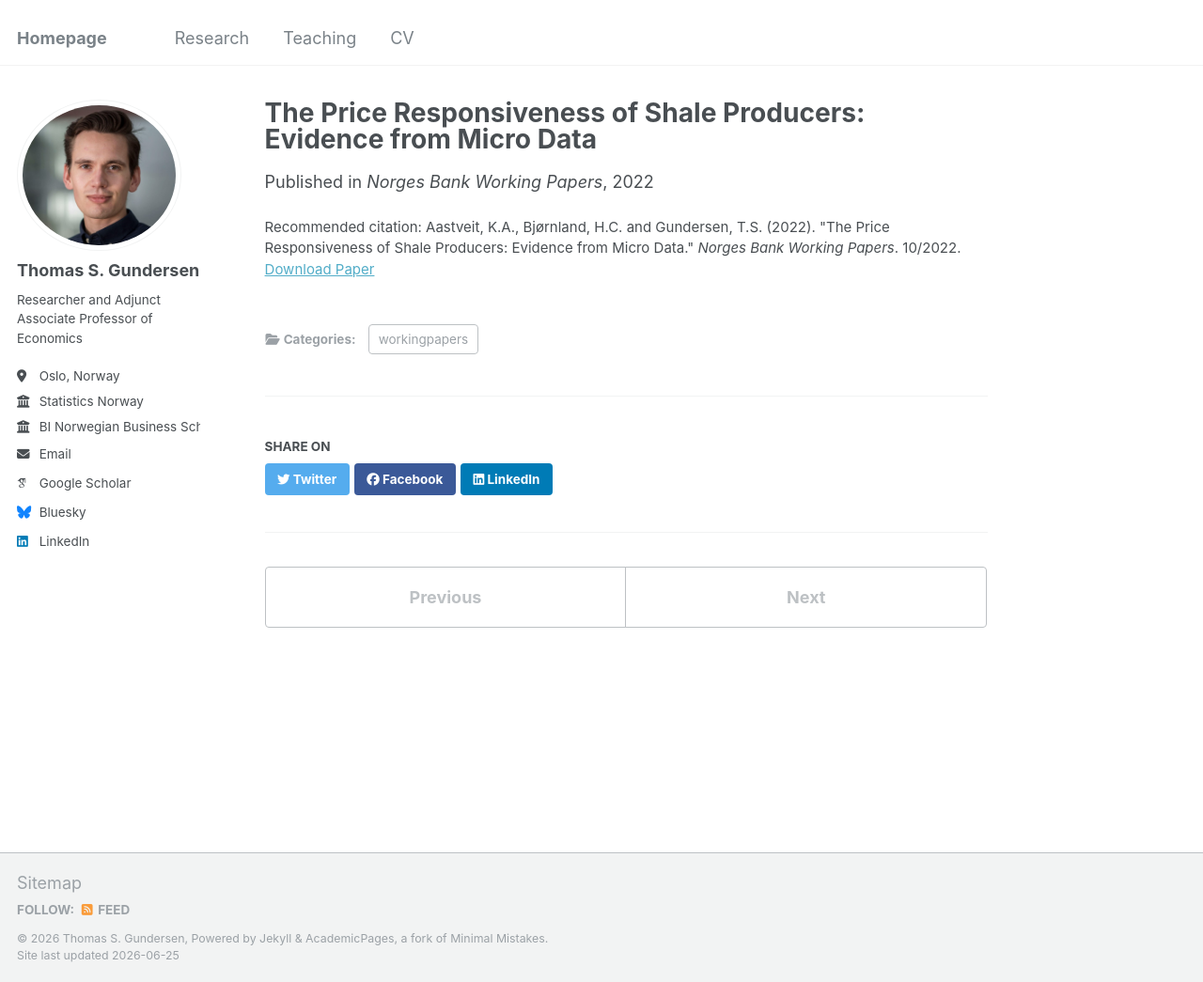
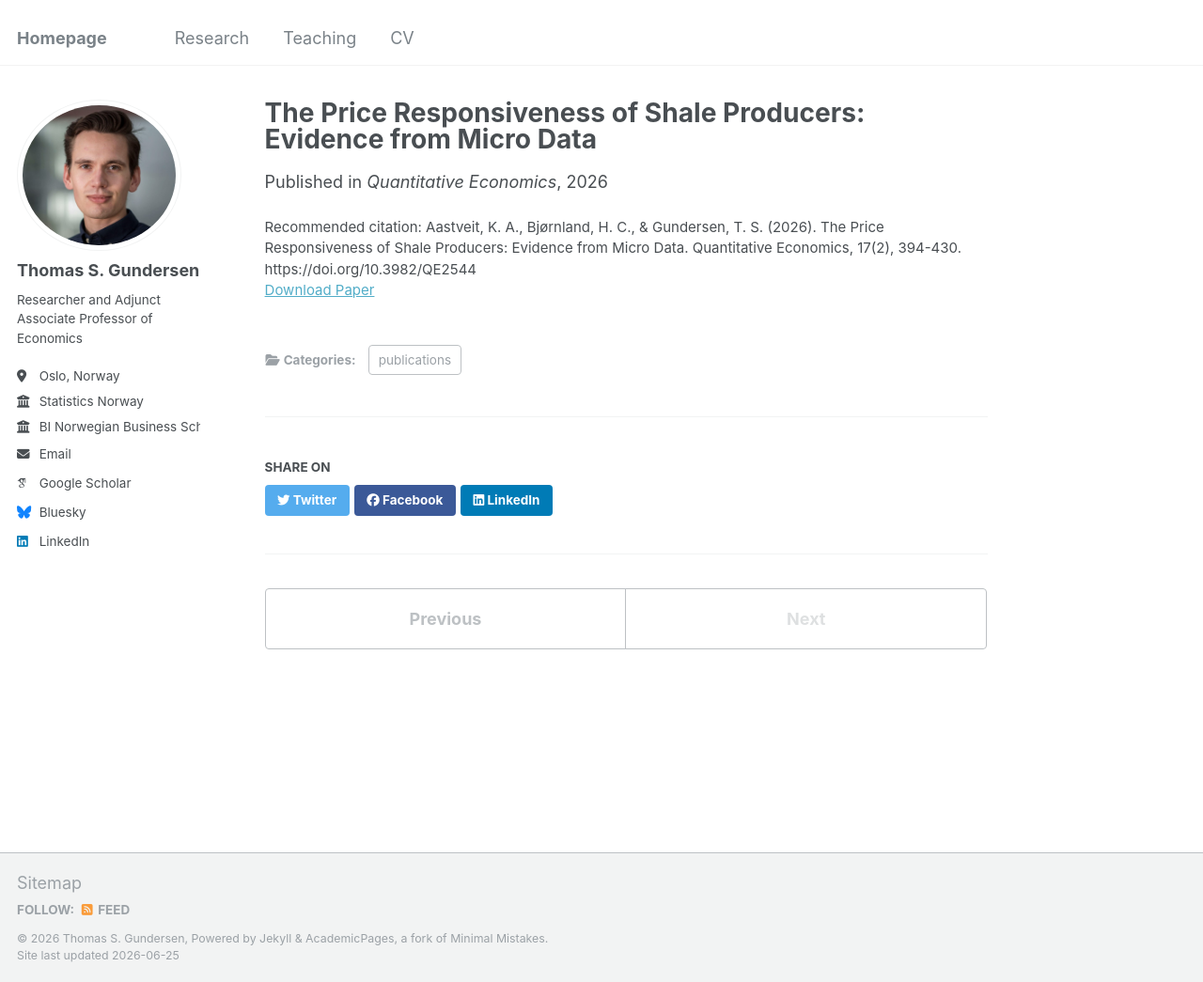
Before and after one commit to tsgundersen/tsgundersen.github.io, a Jekyll site: the page built from _publications/2022-11-9-priceresponsiveness.md, in a window 1280 px wide and 1045 px high. Shown: the whole window at 94% size. Built offline with Jekyll 4.4.1, drawn with Linux system fonts in a browser that asks for light colours; some web fonts are replaced.

Commit message:
QE publication

```diff
--- a/_publications/2022-11-9-priceresponsiveness.md
+++ b/_publications/2022-11-9-priceresponsiveness.md
@@ -1,12 +1,12 @@
 ---
 title: "The Price Responsiveness of Shale Producers: Evidence from Micro Data"
 collection: publications
-category: workingpapers
+category: publications
 permalink: /publication/2022-11-9-priceresponsiveness
 excerpt: 'This study finds that shale oil producers in the U.S. respond positively to favorable oil price signals by timing production decisions such as well completion and refracturing, based on a proprietary dataset of shale wells across ten U.S. states spanning nearly two decades.'
-date: 2022-11-09
-venue: 'Norges Bank Working Papers'
+date: 2026-05-18
+venue: 'Quantitative Economics'
 #slidesurl: 'http://academicpages.github.io/files/slides3.pdf'
-paperurl: 'https://www.norges-bank.no/en/news-events/news-publications/Papers/Working-Papers/2022/wp102022/'
-citation: 'Aastveit, K.A., Bjørnland, H.C. and Gundersen, T.S. (2022). "The Price Responsiveness of Shale Producers: Evidence from Micro Data." <i>Norges Bank Working Papers</i>. 10/2022.'
+paperurl: 'https://doi.org/10.3982/qe2544'
+citation: 'Aastveit, K. A., Bjørnland, H. C., & Gundersen, T. S. (2026). The Price Responsiveness of Shale Producers: Evidence from Micro Data. Quantitative Economics, 17(2), 394-430. https://doi.org/10.3982/QE2544'
 ---
```
